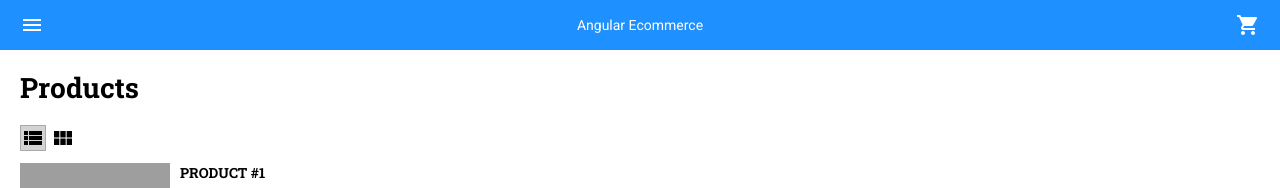
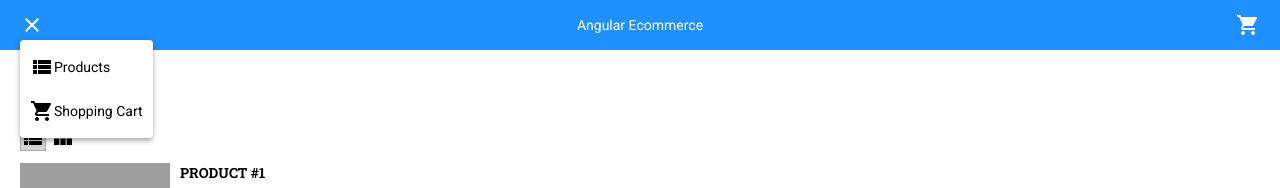
Before and after one commit to hittten/angular-ecommerce, an Angular app: page / in a window 1280 px wide. Both pictures are taken after a click on the element "menu". Shown: the top 188 px of the page. Built offline with nearby package versions, Linux system fonts and the light colour scheme; grey boxes are pictures that could not be loaded.

Commit message:
nav menu

```diff
--- a/src/app/header/header.component.html
+++ b/src/app/header/header.component.html
@@ -1,8 +1,23 @@
-<header class="wrapper">
-  <span class="material-icons">
+<header #header class="wrapper">
+  <span #menuIcon class="material-icons" (click)="toggleNav(header, menuIcon)">
     menu
   </span>
-  <!--  TODO add nav -->
+  <nav>
+    <ul>
+      <li (click)="toggleNav(header, menuIcon)">
+        <span class="material-icons">
+          view_list
+        </span>
+        Products
+      </li>
+      <li (click)="toggleNav(header, menuIcon)">
+        <span class="material-icons">
+          shopping_cart
+        </span>
+        Shopping Cart
+      </li>
+    </ul>
+  </nav>
   <div>
     Angular Ecommerce
   </div>
--- a/src/app/header/header.component.scss
+++ b/src/app/header/header.component.scss
@@ -8,3 +8,43 @@ header {
   position: sticky;
   top: 0;
 }
+
+header nav {
+  display: none;
+}
+
+header.nav-open nav {
+  display: block;
+}
+
+header nav {
+  background: white;
+  box-shadow: 0 2px 4px -1px rgba(0, 0, 0, .2), 0 4px 5px 0 rgba(0, 0, 0, .14), 0 1px 10px 0 rgba(0, 0, 0, .12);
+  border-radius: 4px;
+  color: black;
+  position: absolute;
+  top: 40px;
+  left: 20px;
+  padding: 5px 0;
+}
+
+header ul {
+  padding: 0;
+  margin: 0;
+  list-style: none;
+}
+
+header ul li {
+  display: flex;
+  padding: 10px;
+  cursor: pointer;
+  align-items: center;
+}
+
+header ul li:hover {
+  background: rgba(0, 0, 0, .04);
+}
+
+header ul li i {
+  margin-right: 8px;
+}
--- a/src/app/header/header.component.ts
+++ b/src/app/header/header.component.ts
@@ -13,4 +13,8 @@ export class HeaderComponent implements OnInit {
   ngOnInit(): void {
   }
 
+  toggleNav(header: HTMLElement, icon: HTMLElement) {
+    header.classList.toggle('nav-open');
+    icon.textContent = header.classList.contains('nav-open') ? 'close' : 'menu';
+  }
 }
```
